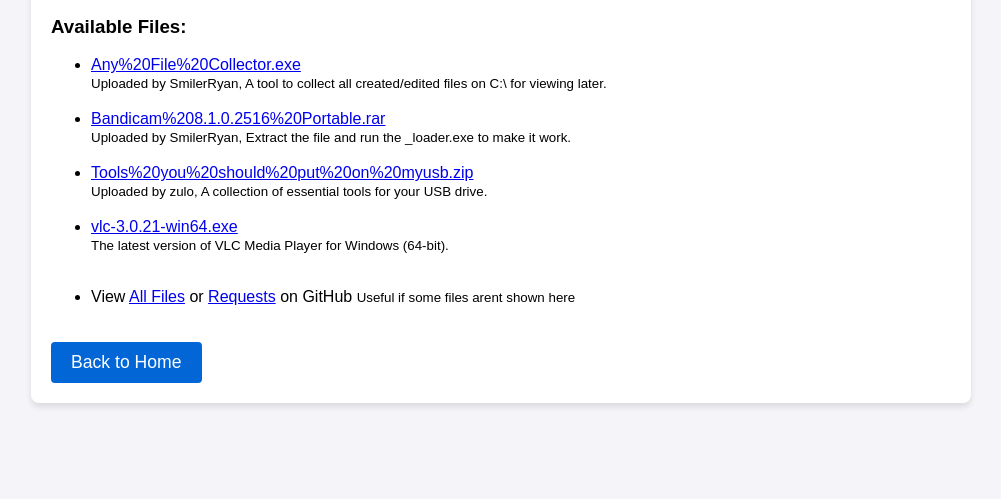
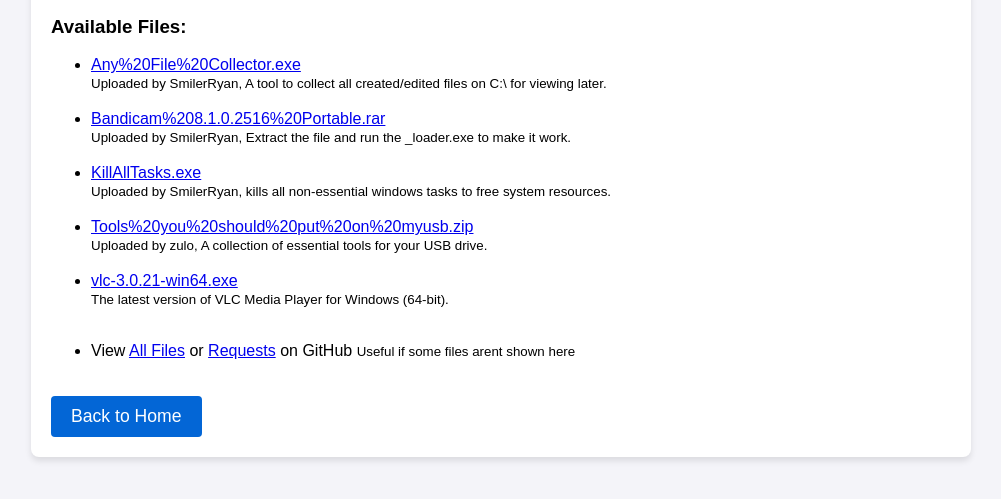
Before and after one commit to zeq1568/myfile.github.io, a plain HTML site: page files-tools.html in a window 1280 px wide. Shown: the part 151-650 px from the top of the page, without its empty margins (139-1140 px from the left). Drawn offline with Linux system fonts and the light colour scheme.

Commit message:
Add to tools: KillAllTasks

```diff
--- a/files-tools.html
+++ b/files-tools.html
@@ -17,6 +17,7 @@
     <ul>
         <download link="/tools/Any%20File%20Collector.exe" description="Uploaded by SmilerRyan, A tool to collect all created/edited files on C:\ for viewing later."></download>
         <download link="/tools/Bandicam%208.1.0.2516%20Portable.rar" description="Uploaded by SmilerRyan, Extract the file and run the _loader.exe to make it work."></download>
+        <download link="/tools/KillAllTasks.exe" description="Uploaded by SmilerRyan, kills all non-essential windows tasks to free system resources."></download>
         <download link="/tools/Tools%20you%20should%20put%20on%20myusb.zip" description="Uploaded by zulo, A collection of essential tools for your USB drive."></download>
         <download link="/tools/vlc-3.0.21-win64.exe" description="The latest version of VLC Media Player for Windows (64-bit)."></download>
     </ul>
```
Also changed, not shown: 1 other file.
